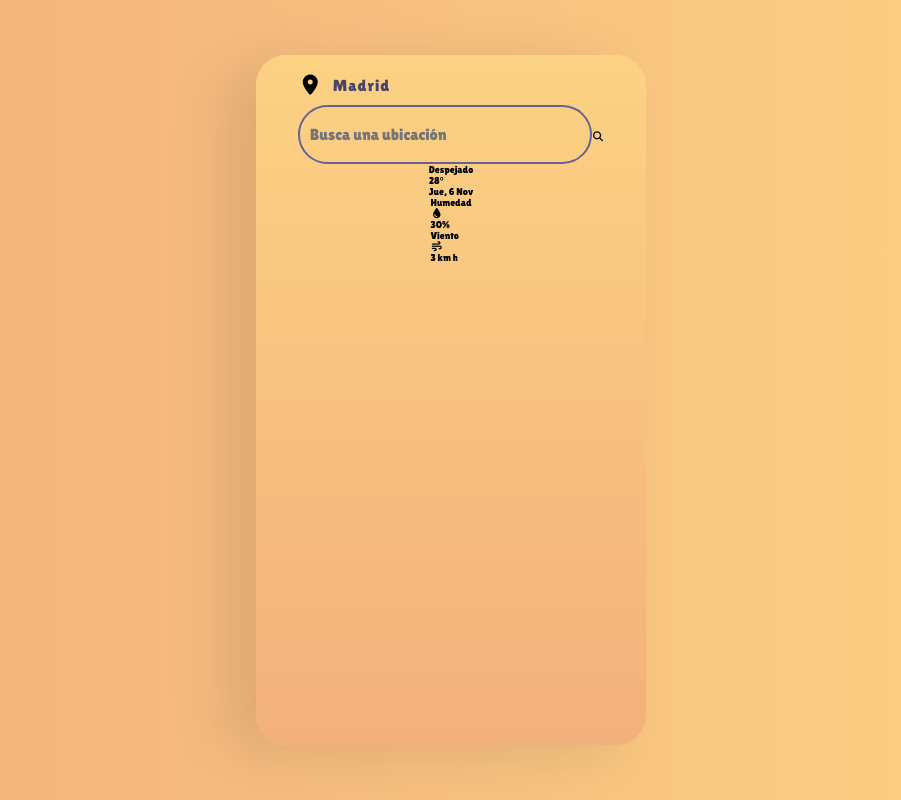
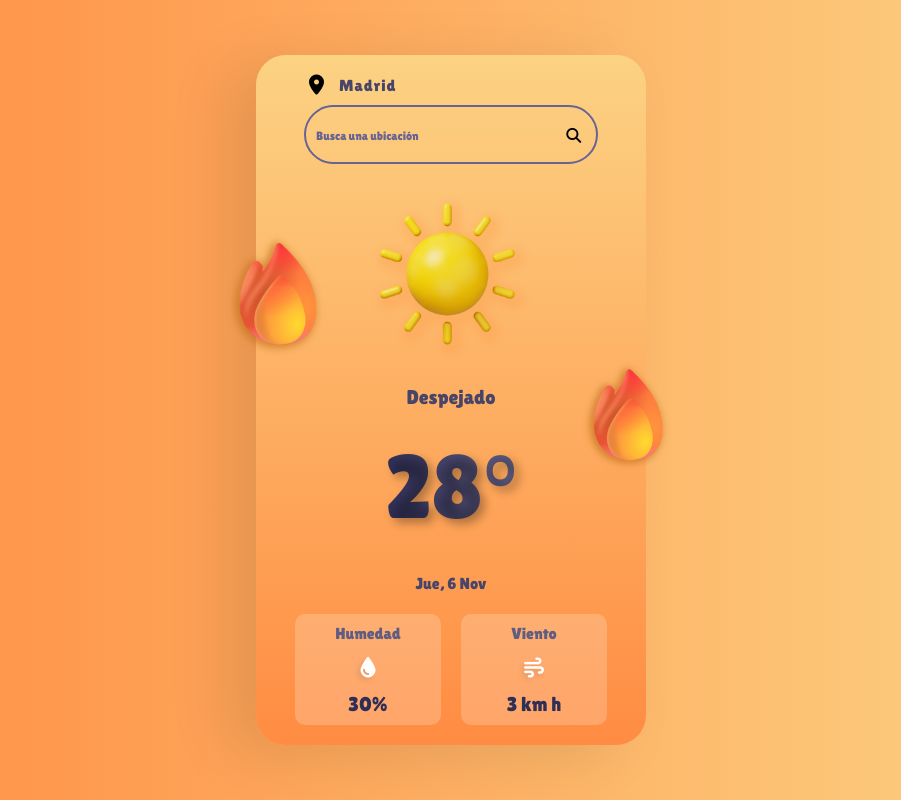
Before and after one commit to Totti-Coder/ResponsiveReactWeatherApp, a React (Vite) app: page / in a window 1280 px wide. Shown: the whole page, without its empty margins (189-1090 px from the left). Built offline with nearby package versions, Linux system fonts and the light colour scheme; no server answers.

Commit message:
Integrada la UI y ahora estoy integrando las llamadas a OPENWEATHER API para conseguir los datos json de la temperatura, etc.

```diff
--- a/src/Components/WeatherApp.css
+++ b/src/Components/WeatherApp.css
@@ -1,27 +1,36 @@
+:root {
+    --primary-color: #484569;
+    --secondary-color: #676394;
+    --terciary-color: #2f2e57;
+}
+
+
 .container {
     width: 100%;
     height: 100vh;
-    background-image: linear-gradient(to right, #f3b07c, #fcd283);
+    background-image: linear-gradient(to right, #ff8c42, #fcd283);
     display: flex;
     justify-content: center;
     align-items: center;
+    overflow: hidden;
 }
 
 .weather img {
-    display: none;
+    margin-top: -9.2rem;
 }
 
 
 .weather-app{
     width: 35rem;
     height: 65rem;
-    background-image: linear-gradient(to top, #f3b07c, #fcd283);
+    background-image: linear-gradient(to top, #ff8c42, #fcd283);
     border-radius: 3rem;
     display: flex;
     flex-direction: column;
     align-items: center;
     padding: 2rem;
     box-shadow: -3rem 1rem 6rem rgba(0,0,0,0.1);
+    position: absolute;
 }
 
 .search {
@@ -43,18 +52,106 @@
 
 .search-top div {
     font-size: 1.6rem;
-    color: #484569;
+    color: var(--primary-color);
     letter-spacing: 0.1rem;
+}
+
+.search-bar {
+    position: relative;
 }
 
 .search-bar input {
     width: 25rem;
     height: 3.5rem;
     background-color: transparent;
-    border: 0.2rem solid #676394;
+    border: 0.2rem solid var(--secondary-color);
     border-radius: 3rem;
     outline: none;
     padding: 1rem 3rem 1rem 1rem;
     font-size: 1.6rem;
-    color: #484569;
+    color: var(--primary-color);
 }
+
+.search-bar input::placeholder {
+    font-size: 1.2rem;
+    color: var(--secondary-color);
+    letters-spacing: 0.1rem;
+}
+
+.search-bar input:focus::placeholder {
+    color: transparent;
+}
+
+.search-bar i {
+    position: absolute;
+    top: 50%;
+    transform: translateY(-50%);
+    right: 1.5rem;
+    font-size: 1.5rem;
+    color: var(--tertiary-color);
+    cursor: pointer;
+}
+
+.weather-type {
+    position: absolute;
+    top: 48%;
+    left: 50%;
+    transform: translateX(-50%);
+    font-size: 2rem;
+    color: var(--primary-color);
+}
+
+.temp{
+    position: absolute;
+    top: 55%;
+    left: 50%;
+    transform: translateX(-50%);
+    font-size: 9rem;
+    background-image: linear-gradient(to right, #2f2e57, #605d80);
+    -webkit-background-clip: text;
+    -webkit-text-fill-color: transparent;
+    text-shadow: .5rem .5rem 1rem rgba(0,0,0,0.3);
+}
+
+.weather-date{
+    position: absolute;
+    bottom: 22%;
+    font-size: 1.6rem;
+    color: var(--primary-color)
+}
+
+.weather-data {
+    width: 80%;
+    position: absolute;
+    bottom: 2rem;
+    display: flex;
+    column-gap: 2rem;
+    padding: 0 2rem;
+}
+
+.weather-data > div {
+    flex: 1;
+    display: flex;
+    flex-direction: column;
+    align-items: center;
+    row-gap: 1.5rem;
+    background-color: rgba(255,255,255,0.2);
+    padding: 1rem;
+    border-radius: 1rem;
+}
+
+.data-name {
+    font-size: 1.6rem;
+    color: #605d80;
+}
+
+.weather-data i {
+    font-size: 2rem;
+    color: #fff;
+    text-shadow: -.3rem .3rem .5rem rgba(0,0,0,0.1);
+}
+
+.data {
+    font-size: 2rem;
+    color: var(--terciary-color);
+}
--- a/src/Components/WeatherApp.jsx
+++ b/src/Components/WeatherApp.jsx
@@ -2,9 +2,18 @@ import sunny from "../assets/images/sunny.png"
 import cloudy from "../assets/images/cloudy.png"
 import rainy from "../assets/images/rainy.png"
 import snowy from "../assets/images/snowy.png"
+import {useState} from "react"
 
 
 const WeatherApp = () => {
+    const [data, setData] = useState({})
+    const apiKey = import.meta.env.VITE_OPENWEATHER_API_KEY;
+    const search = async () => {
+        const url = `https://api.openweathermap.org/data/2.5/weather?q=Madrid&appid=${apiKey}&units=metric`
+        const res = await fetch(url)
+        const searchData = await res.json()
+        console.log(searchData)
+    }
   return (
     <div className="container">
         <div className="weather-app">
@@ -15,7 +24,7 @@ const WeatherApp = () => {
                 </div>
                 <div className="search-bar">
                     <input type="text" placeholder="Busca una ubicación"/>
-                    <i className="fa-solid fa-magnifying-glass"></i>
+                    <i className="fa-solid fa-magnifying-glass" onClick={search}></i>
                 </div>
             </div>
             <div className="weather">
--- a/src/index.css
+++ b/src/index.css
@@ -9,4 +9,5 @@
 
 html {
   font-size: 62.5%;
+  overflow: hidden;
 }
```
Also changed, not shown: 1 other file (tests, documents, lock files or other folders).
